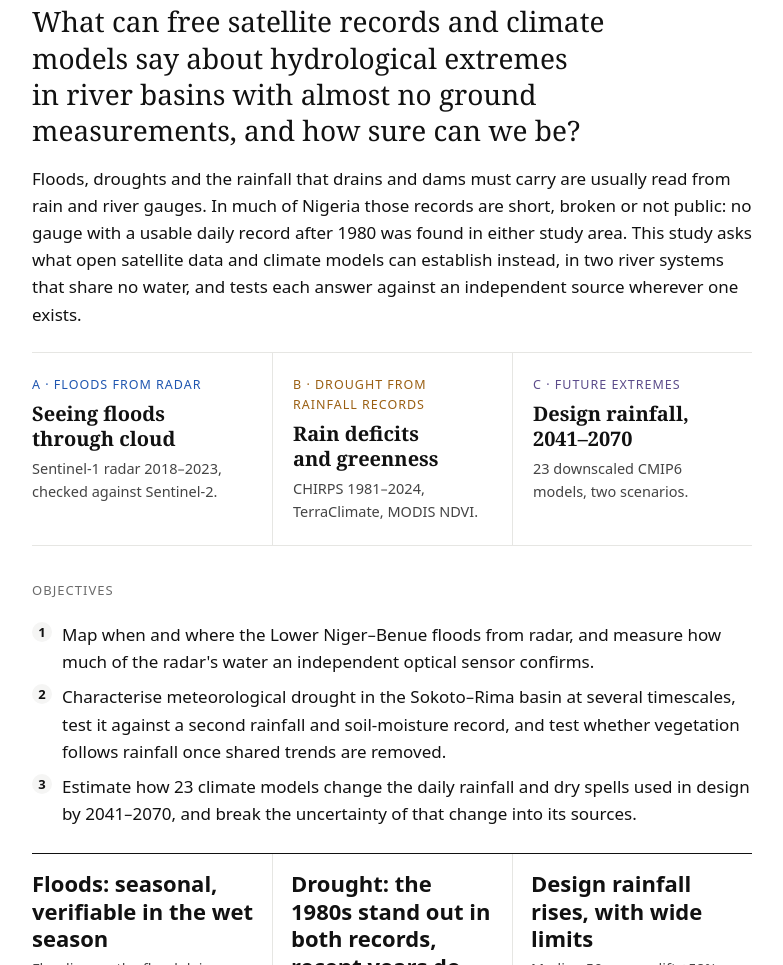
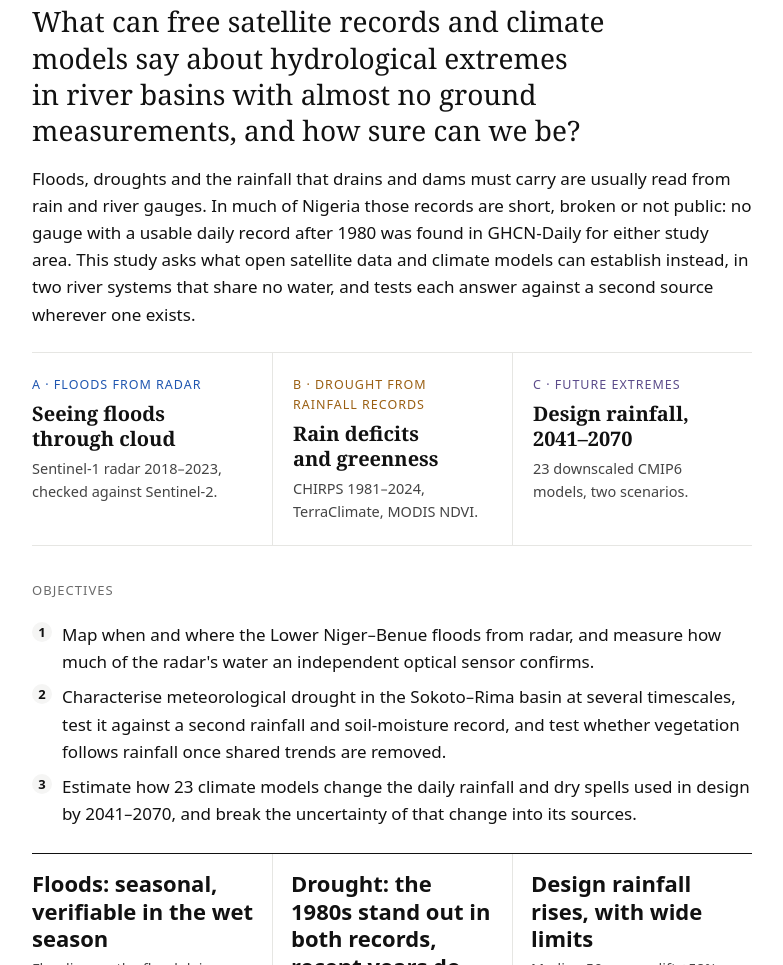
Before and after one commit to oloyededavid/Observational-Hydrology-Extremes, a plain HTML site: page docs/index.html in a window 1280 px wide. Shown: the part 1582-2547 px from the top of the page, without its empty margins (248-1031 px from the left). Drawn offline with Linux system fonts and the light colour scheme; animation ran at ten frames a second; a web font is replaced by a local one.

Commit message:
The gauge search covered GHCN-Daily only

```diff
--- a/docs/index.html
+++ b/docs/index.html
@@ -101,7 +101,7 @@
     <section id="overview" class="q" data-reveal aria-labelledby="h-q">
       <div class="label">Research question</div>
       <h2 id="h-q">What can free satellite records and climate models say about hydrological extremes in river basins with almost no ground measurements, and how sure can we be?</h2>
-      <p>Floods, droughts and the rainfall that drains and dams must carry are usually read from rain and river gauges. In much of Nigeria those records are short, broken or not public: no gauge with a usable daily record after 1980 was found in either study area. This study asks what open satellite data and climate models can establish instead, in two river systems that share no water, and tests each answer against an independent source wherever one exists.</p>
+      <p>Floods, droughts and the rainfall that drains and dams must carry are usually read from rain and river gauges. In much of Nigeria those records are short, broken or not public: no gauge with a usable daily record after 1980 was found in GHCN-Daily for either study area. This study asks what open satellite data and climate models can establish instead, in two river systems that share no water, and tests each answer against a second source wherever one exists.</p>
       <nav class="index" aria-label="The three parts">
         <a href="#floods"><div class="t" style="color:var(--A)">A · Floods from radar</div><h3>Seeing floods through cloud</h3><p>Sentinel-1 radar 2018–2023, checked against Sentinel-2.</p></a>
         <a href="#droughts"><div class="t" style="color:var(--B)">B · Drought from rainfall records</div><h3>Rain deficits and greenness</h3><p>CHIRPS 1981–2024, TerraClimate, MODIS NDVI.</p></a>
```
